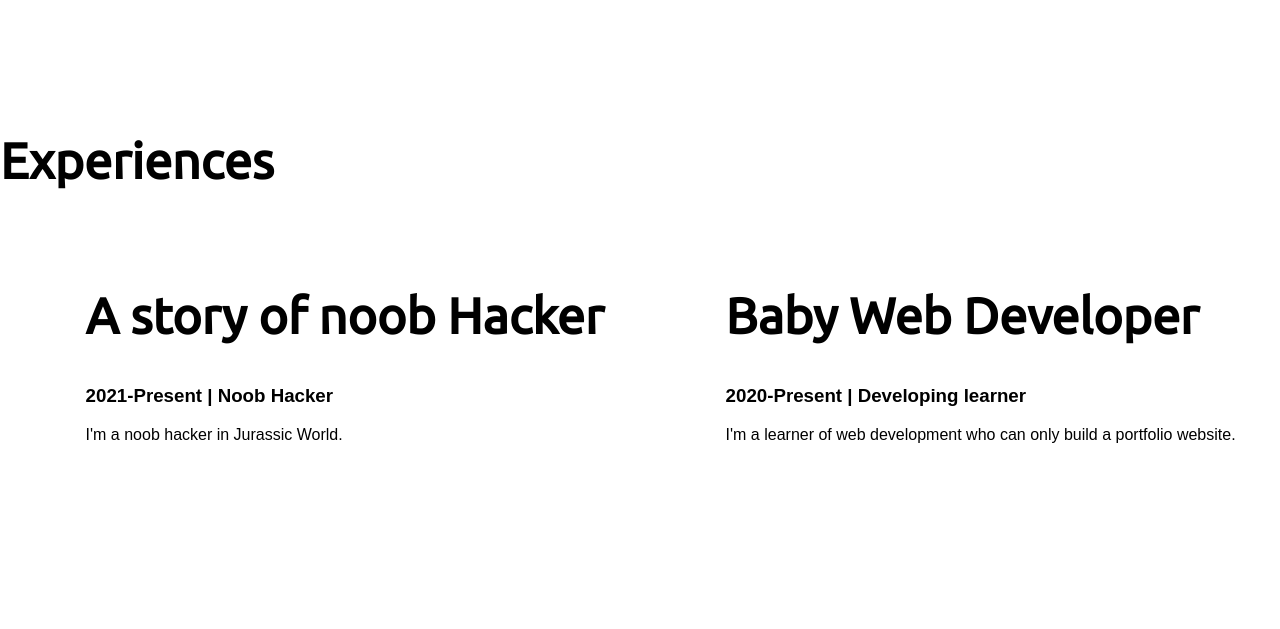
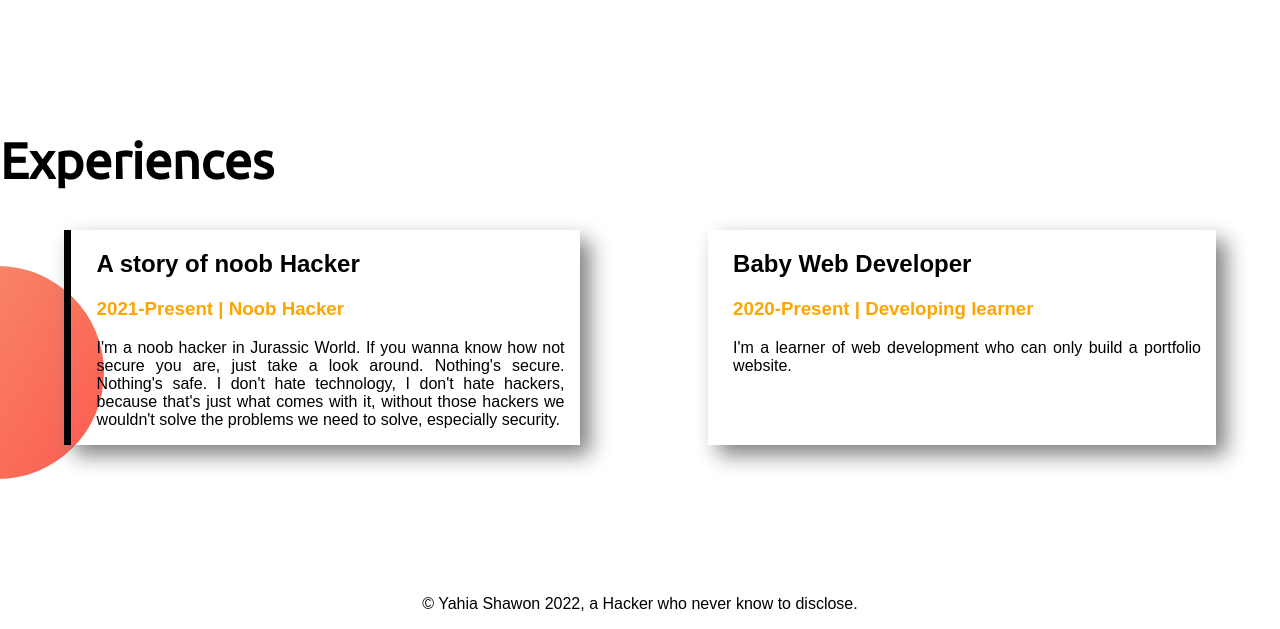
Before and after one commit to shawonxiasec/portfolio, a plain HTML site: page index.html in a window 1280 px wide. Shown: the part 990-1619 px from the top of the page. Drawn offline with Linux system fonts and the light colour scheme.

Commit message:
Fotter and border

```diff
--- a/index.html
+++ b/index.html
@@ -45,17 +45,23 @@
     <section class="experience-section">
         <h1>Experiences</h1>
         <div class="flexible-container">
-            <div class="div-lenght">
-                <h1>A story of noob Hacker</h1>
-                <h3>2021-Present | Noob Hacker</h3>
-                <p>I'm a noob hacker in Jurassic World.</p>
+            <div id="experience-border" class="experience-list">
+                <h2>A story of noob Hacker</h2>
+                <h3 class="name-color">2021-Present | Noob Hacker</h3>
+                <p>I'm a noob hacker in Jurassic World. If you wanna know how not secure you are, just take a look
+                    around. Nothing's secure. Nothing's safe. I don't hate technology, I don't hate hackers, because
+                    that's just what comes with it, without those hackers we wouldn't solve the problems we need to
+                    solve, especially security.</p>
             </div>
-            <div class="div-lenght">
-                <h1>Baby Web Developer</h1>
-                <h3>2020-Present | Developing learner</h3>
+            <div id="experience-border2" class="experience-list">
+                <h2>Baby Web Developer</h2>
+                <h3 class="name-color">2020-Present | Developing learner</h3>
                 <p>I'm a learner of web development who can only build a portfolio website.</p>
             </div>
         </div>
+        <footer>
+            <p>© Yahia Shawon 2022, a Hacker who never know to disclose.</p>
+        </footer>
     </section>
 </body>
 
--- a/style.css
+++ b/style.css
@@ -60,3 +60,38 @@ body {
 .experience-section {
     margin-top: 150px;
 }
+
+.experience-list {
+    width: 40%;
+    padding-left: 2%;
+    text-align: justify;
+    margin-left: 5%;
+    margin-right: 5%;
+    box-shadow: 10px 10px 20px gray;
+}
+
+#experience-border {
+    border-left: 7px solid;
+    border-image: linear-gradient(purple tomato);
+    border-image-slice: 1;
+}
+
+#experience-border2 {
+    border-left: 7px salmon;
+    border-image: linear-gradient(blue cyan);
+    border-image-slice: 1;
+}
+
+.experience-list p {
+    margin-right: 15px;
+}
+
+.experience-section {
+    background-image: url(images/exp-bg.png);
+    background-repeat: no-repeat;
+    background-position: left;
+}
+
+footer p {
+    text-align: center;
+}
```
Also changed, not shown: images/my-bg.png (deleted), images/my-bg2.png (deleted), 4 other files.
